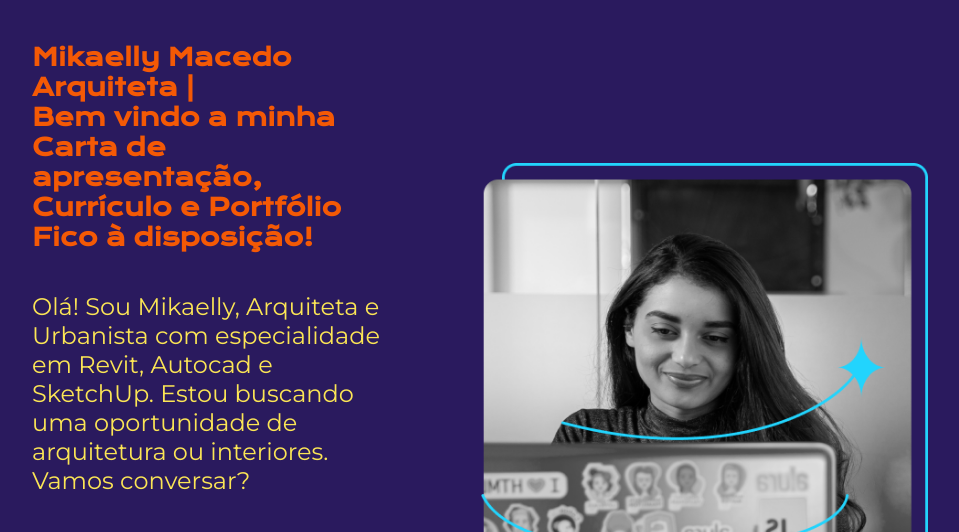
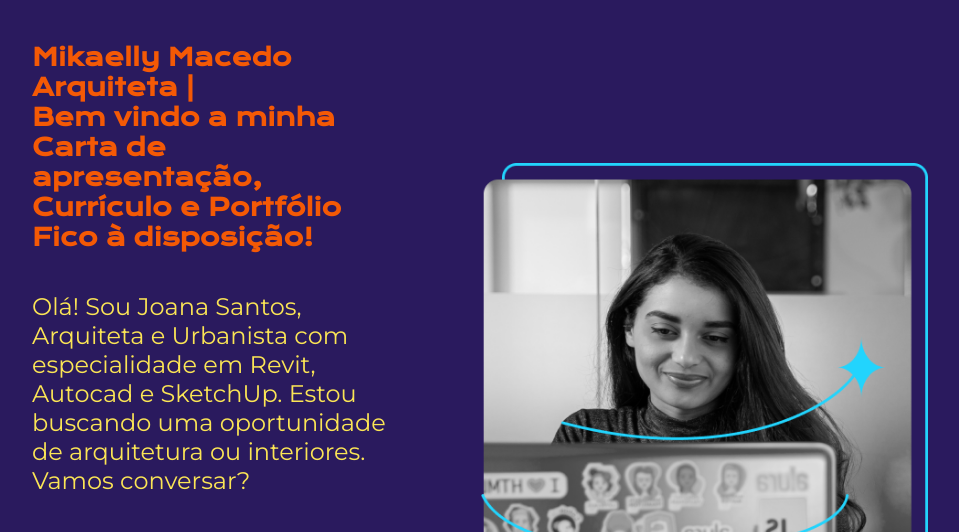
Before and after one commit to CodeHyder/portifolio-estudo-alura, a plain HTML site: page index.html in a window 1280 px wide. Shown: the part 92-624 px from the top of the page, without its empty margins (160-1119 px from the left). Drawn offline with nearby package versions, Linux system fonts and the light colour scheme.

Commit message:
Update index.html

```diff
--- a/index.html
+++ b/index.html
@@ -19,7 +19,7 @@
         <section class="container__conteudo">
             <h1 class="container__conteudo__titulo">Mikaelly Macedo Arquiteta | <br> Bem vindo a minha Carta de apresentação, Currículo e Portfólio <strong class="titulo-destaque">
             Fico à disposição!</strong></h1>
-             <p class="container__conteudo__texto">Olá! Sou Mikaelly, Arquiteta e Urbanista com especialidade em Revit, Autocad e SketchUp.
+             <p class="container__conteudo__texto">Olá! Sou Joana Santos, Arquiteta e Urbanista com especialidade em Revit, Autocad e SketchUp.
               Estou buscando uma oportunidade de arquitetura ou interiores. Vamos conversar?</p>
             <div class="container__links">
                 <h2 class="container__links__subtitulo">Acesse minhas redes</h2>
```
